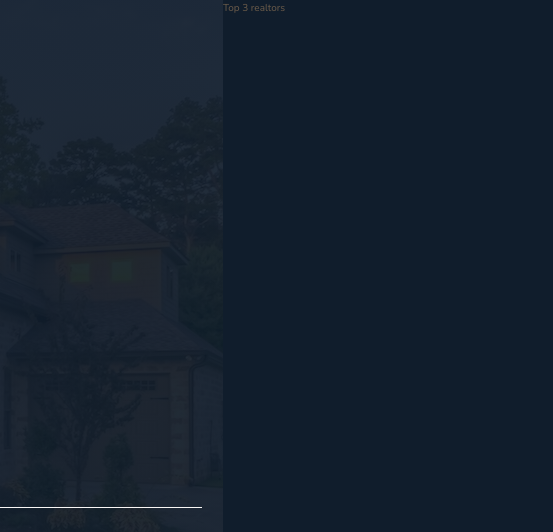
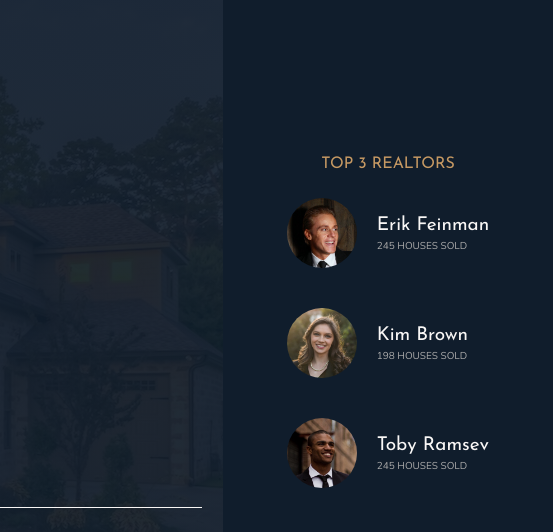
Before and after one commit to horoiu/Nexter, a website: page index.html in a window 1280 px wide. Shown: the top 532 px of the page, 727-1280 px from the left. Drawn offline with nearby package versions, Linux system fonts and the light colour scheme.

Commit message:
Build up '.realtors' section

```diff
--- a/index.html
+++ b/index.html
@@ -32,7 +32,28 @@
         </header>
 
         <div class="realtors">
-            Top 3 realtors
+            <h3 class="heading-3">Top 3 Realtors</h3>
+
+            <div class="realtors__list">
+                <img src="img/realtor-1.jpeg" alt="Realtor 1" class="realtors__img">
+                <div class="realtors__details">
+                    <h4 class="heading-4 heading-4--light">Erik Feinman</h4>
+                    <p class="realtors__sold">245 houses sold</p>
+                </div>
+
+                <img src="img/realtor-2.jpeg" alt="Realtor 2" class="realtors__img">
+                <div class="realtors__details">
+                    <h4 class="heading-4 heading-4--light">Kim Brown</h4>
+                    <p class="realtors__sold">198
+                         houses sold</p>
+                </div>
+
+                <img src="img/realtor-3.jpeg" alt="Realtor 3" class="realtors__img">
+                <div class="realtors__details">
+                    <h4 class="heading-4 heading-4--light">Toby Ramsev</h4>
+                    <p class="realtors__sold">245 houses sold</p>
+                </div>
+            </div>
         </div>
 
         <section class="features">
--- a/sass/_realtors.scss
+++ b/sass/_realtors.scss
@@ -1,4 +1,30 @@
 .realtors {
     background-color: $color-secondary;
     grid-column: col-start 7 / full-end;
+    padding: 3rem;
+    display: grid;
+    justify-content: center;
+    align-content: center;
+    justify-items: center;
+    grid-row-gap: 2rem;
+
+    &__list {
+        display: grid;
+        grid-template-columns: min-content max-content;
+        grid-column-gap: 2rem;
+        grid-row-gap: 5vh;
+        align-items: center;
+    }
+
+    &__img {
+        width: 7rem;
+        border-radius: 50%;
+        display: block;
+    }
+
+    &__sold {
+        text-transform: uppercase;
+        color: $color-grey-light-2;
+        margin-top: -3px;
+    }
 }
```
Also changed, not shown: css/style.css.
